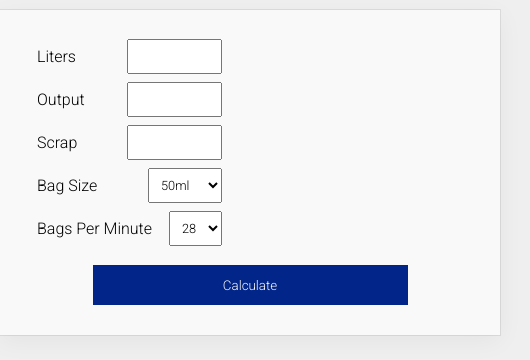
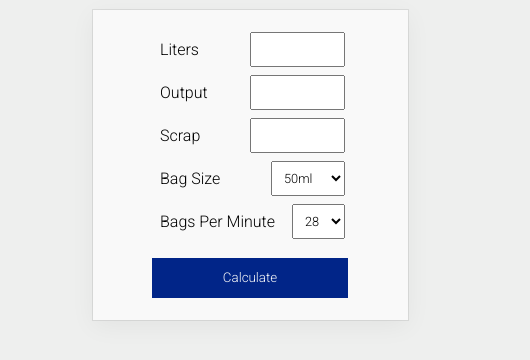
Before and after one commit to kevinjxsun/baxappv2, a React (Vite) app: page / in a window 390 px wide. Shown: the top 360 px of the page, 530 px wide, since content can reach past the window. Built offline with nearby package versions, Linux system fonts and the light colour scheme.

Commit message:
adjust small screen ui placement

```diff
--- a/src/styles/Calculator.css
+++ b/src/styles/Calculator.css
@@ -96,19 +96,25 @@ h3 {
 @media screen and (max-width: 600px) {
     .frame {
      margin: 0 auto;
-     width: 100%;
+     width: 70%;
      display: flex;
      align-items: center;
      flex-direction: column;
     }
 
     form {
+        display: flex;
+        flex-direction: column;
+        align-items: center;
         margin: 0;
-        width: 90%;
+        width: 80%;
     }
 
     .results {
      margin: 0 auto;
+     width: 90%;
+     display: flex;
+     align-items: center;
     }
 
     .error {
```
